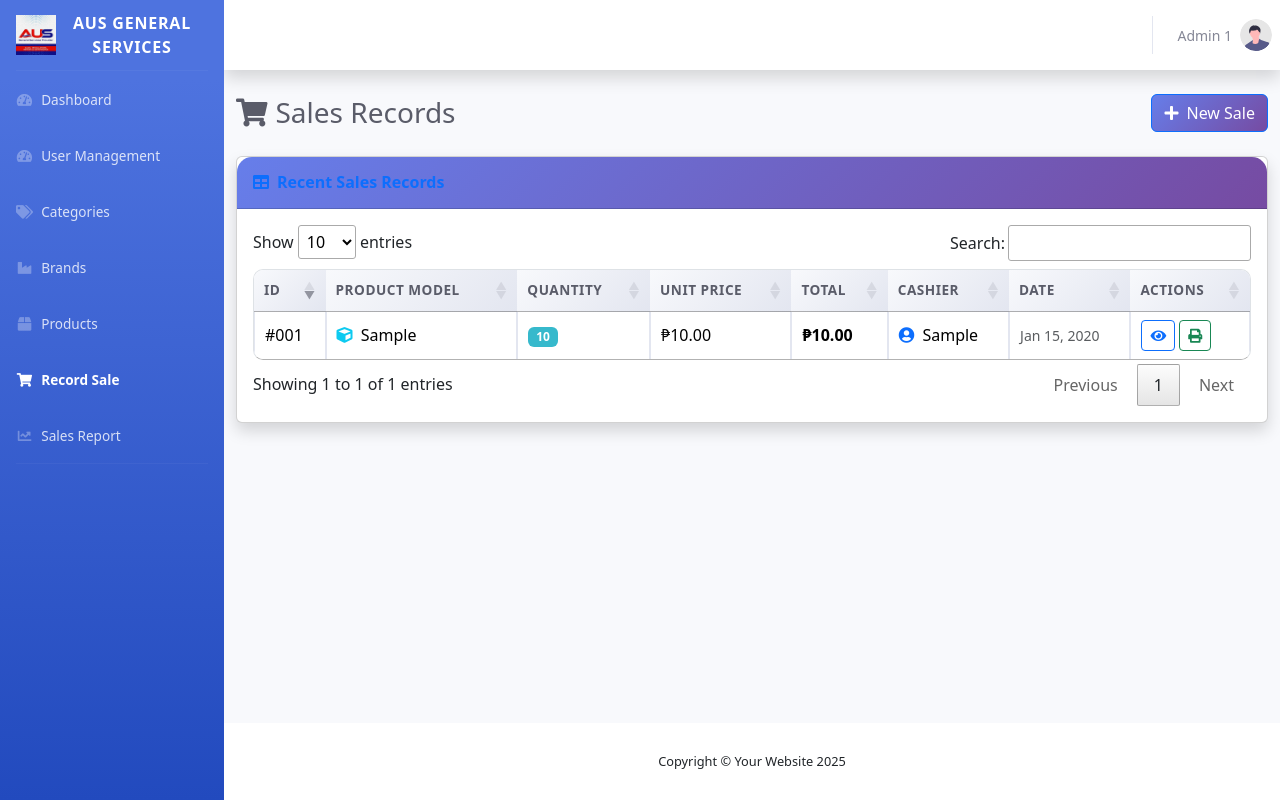
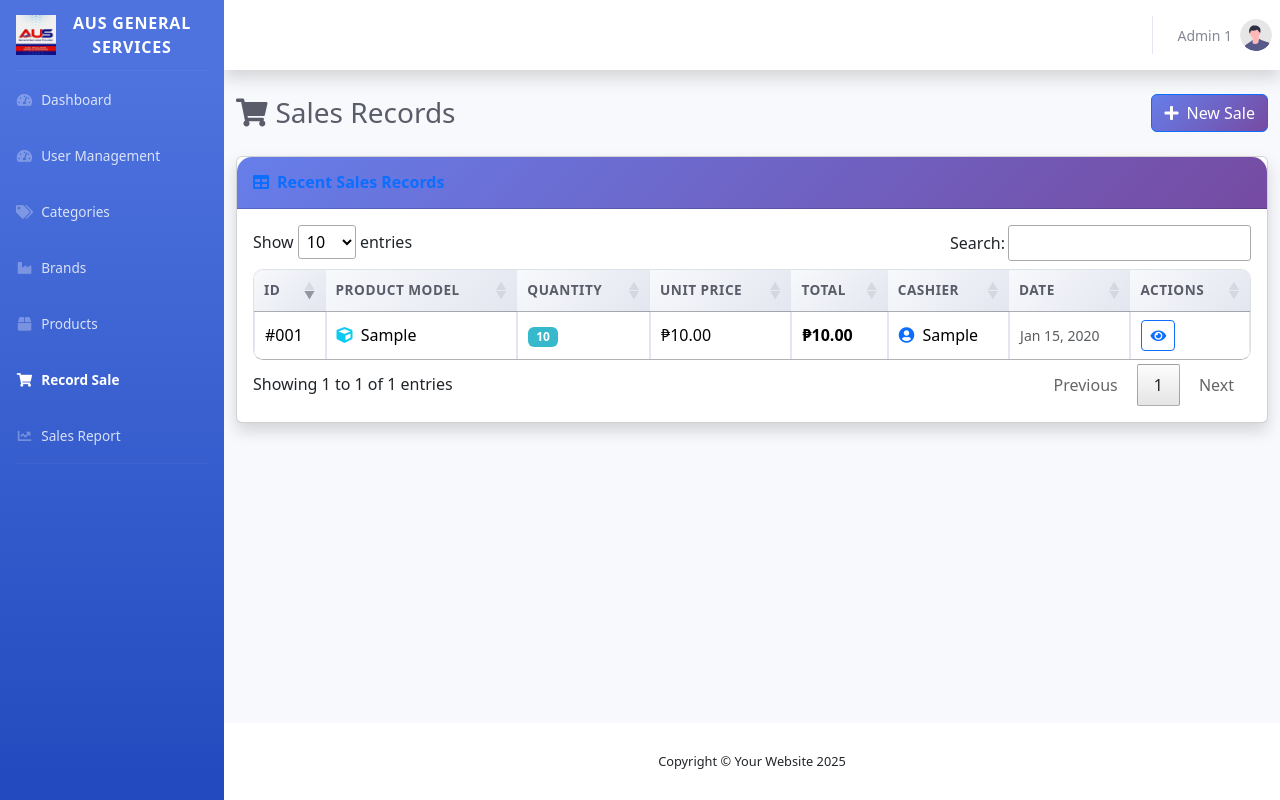
Before and after one commit to julianne060701/AUS, a PHP site: page /sales/sales.php in a window 1280 px wide. Run offline with PHP 8.4, Linux system fonts and the light colour scheme; a user stored in the database is signed in; data comes from the database, SQL or seed files in the repository; tables that the repository leaves empty hold one stand-in row (values such as "Sample post"); a stand-in replaces the project's code that opens the database connection; some libraries are stand-ins or nearby versions.

Commit message:
remove print in the sales

```diff
--- a/employee/record_sale.php
+++ b/employee/record_sale.php
@@ -219,9 +219,7 @@ $sales_result = $conn->query($sales_query);
                                                         <button class="btn btn-sm btn-outline-primary" onclick="viewSale(<?php echo $row['sale_id']; ?>)" title="View Details">
                                                             <i class="fas fa-eye"></i>
                                                         </button>
-                                                        <button class="btn btn-sm btn-outline-success" onclick="printReceipt(<?php echo $row['sale_id']; ?>)" title="Print Receipt">
-                                                            <i class="fas fa-print"></i>
-                                                        </button>
+
                                                     </td>
                                                 </tr>
                                             <?php endwhile; ?>
--- a/sales/sales.php
+++ b/sales/sales.php
@@ -218,9 +218,7 @@ $sales_result = $conn->query($sales_query);
                                                         <button class="btn btn-sm btn-outline-primary" onclick="viewSale(<?php echo $row['sale_id']; ?>)" title="View Details">
                                                             <i class="fas fa-eye"></i>
                                                         </button>
-                                                        <button class="btn btn-sm btn-outline-success" onclick="printReceipt(<?php echo $row['sale_id']; ?>)" title="Print Receipt">
-                                                            <i class="fas fa-print"></i>
-                                                        </button>
+
                                                     </td>
                                                 </tr>
                                             <?php endwhile; ?>
```
